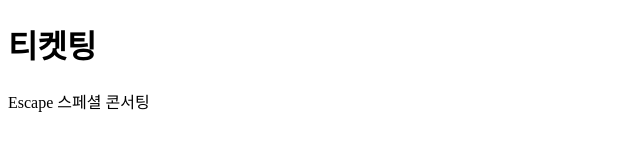
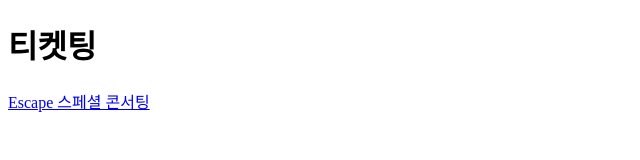
Before and after one commit to changsoo07/ticket, a plain HTML site: page index.html in a window 1280 px wide. Shown: the whole page, without its empty margins (0-640 px from the left). Drawn offline with Linux system fonts and the light colour scheme.

Commit message:
Update index.html

```diff
--- a/index.html
+++ b/index.html
@@ -7,6 +7,8 @@
 </head>
 <body>
   <h1>티켓팅</h1>
-  <p>Escape 스페셜 콘서팅</p>
+  <p>
+    <a href="Escape.html">Escape 스페셜 콘서팅</a>
+  </p>
 </body>
 </html>
```
